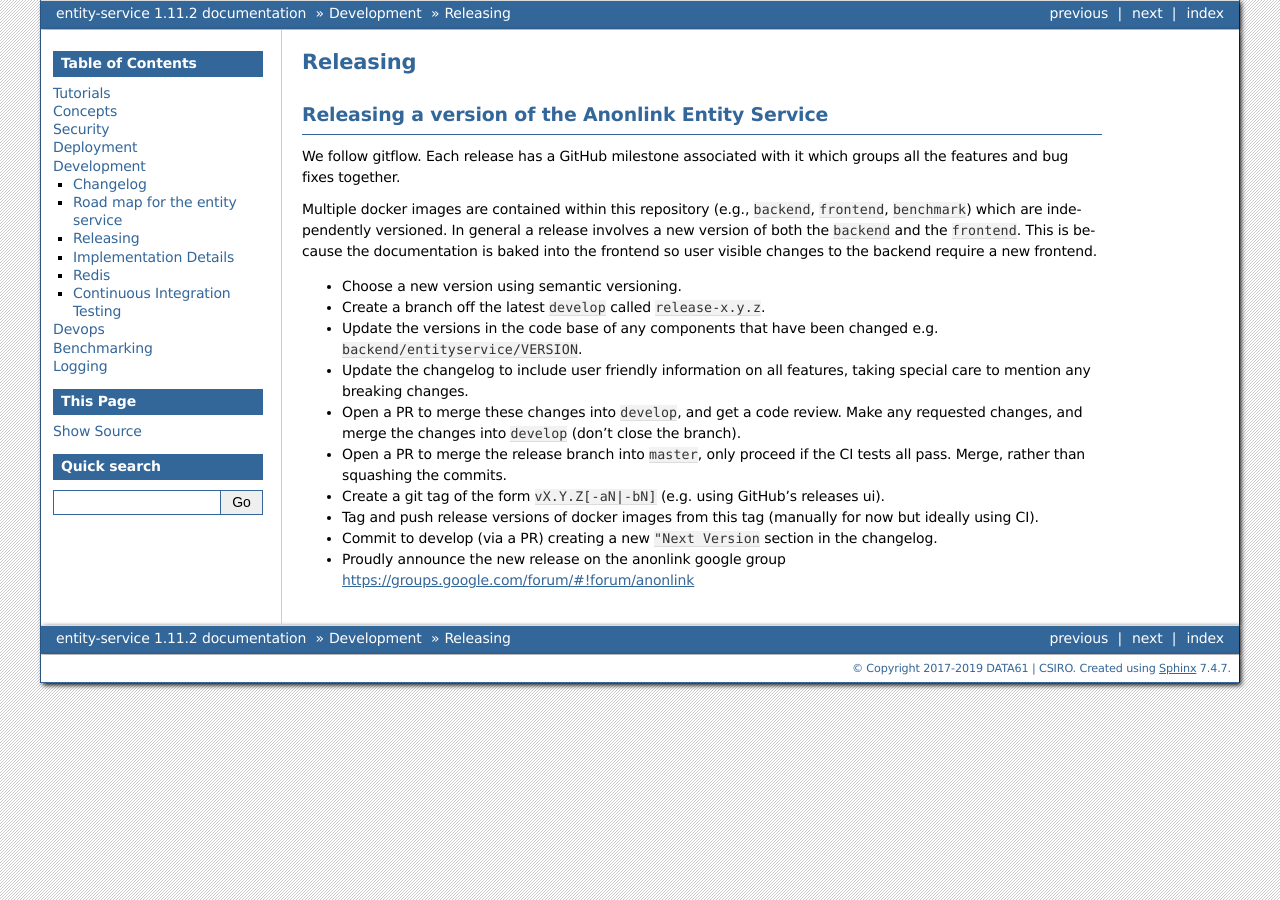
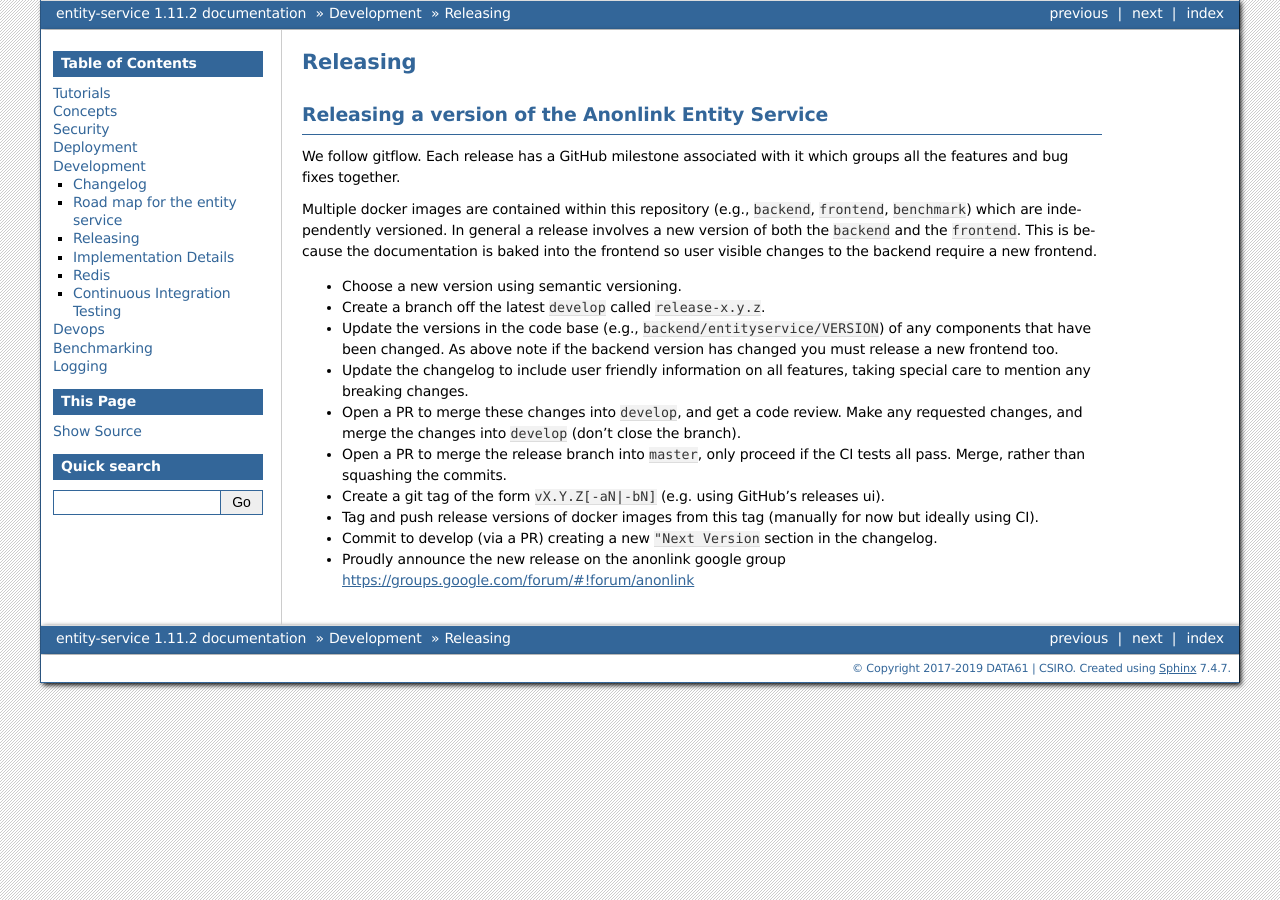
Before and after one commit to data61/anonlink-entity-service, a Sphinx documentation site: the page built from docs/releasing.rst, in a window 1280 px wide. Built offline with Sphinx 7.4.7, drawn with Linux system fonts in a browser that asks for light colours; formulas are drawn with MathJax 3.

Commit message:
Make it very clear to release the frontend too

```diff
--- a/docs/releasing.rst
+++ b/docs/releasing.rst
@@ -15,7 +15,8 @@ frontend.
 
 - Choose a new version using semantic versioning.
 - Create a branch off the latest ``develop`` called ``release-x.y.z``.
-- Update the versions in the code base of any components that have been changed e.g. ``backend/entityservice/VERSION``.
+- Update the versions in the code base (e.g., ``backend/entityservice/VERSION``) of any components that have been
+  changed. As above note if the backend version has changed you must release a new frontend too.
 - Update the changelog to include user friendly information on all features, taking special care
   to mention any breaking changes.
 - Open a PR to merge these changes into ``develop``, and get a code review. Make any requested changes, and merge the
```
